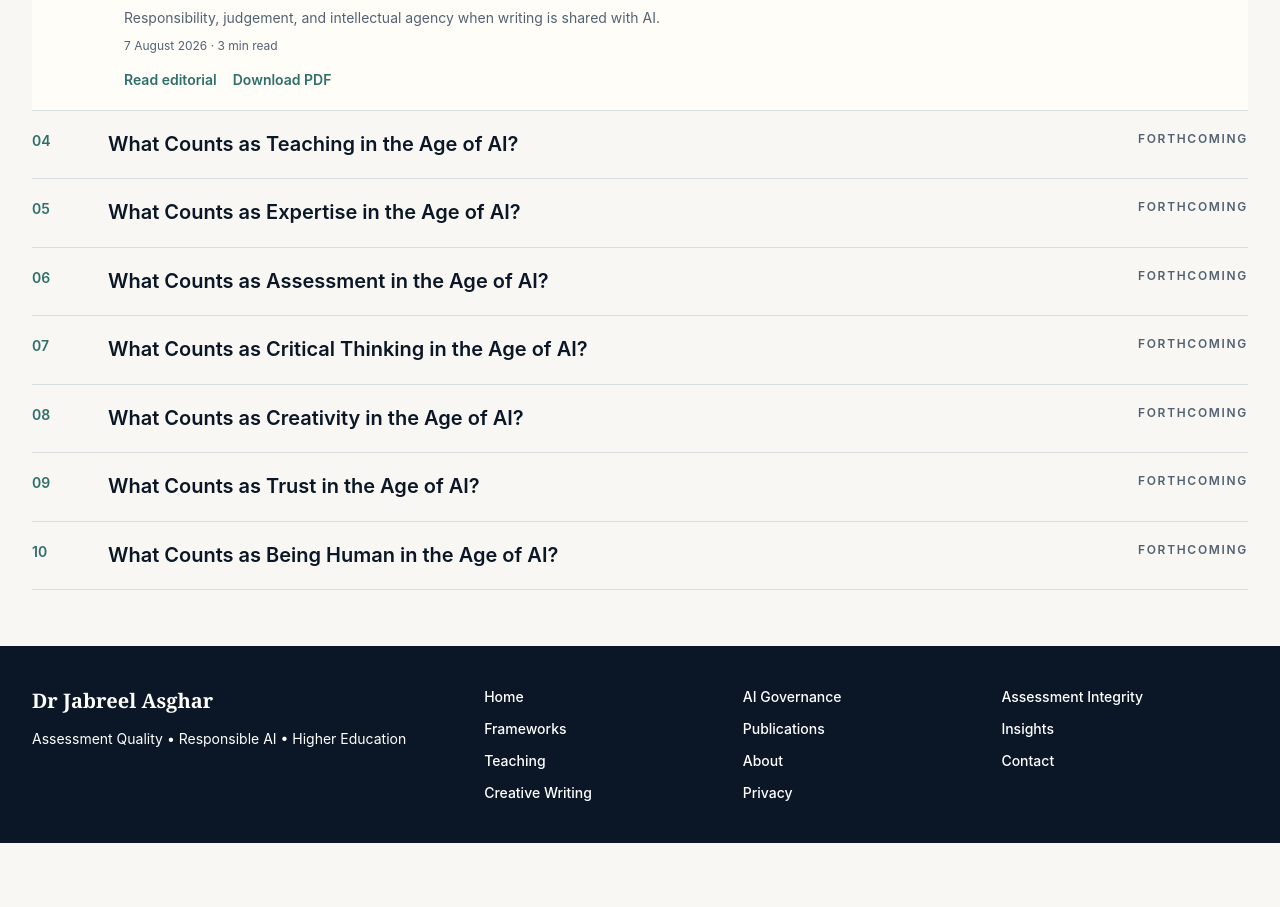
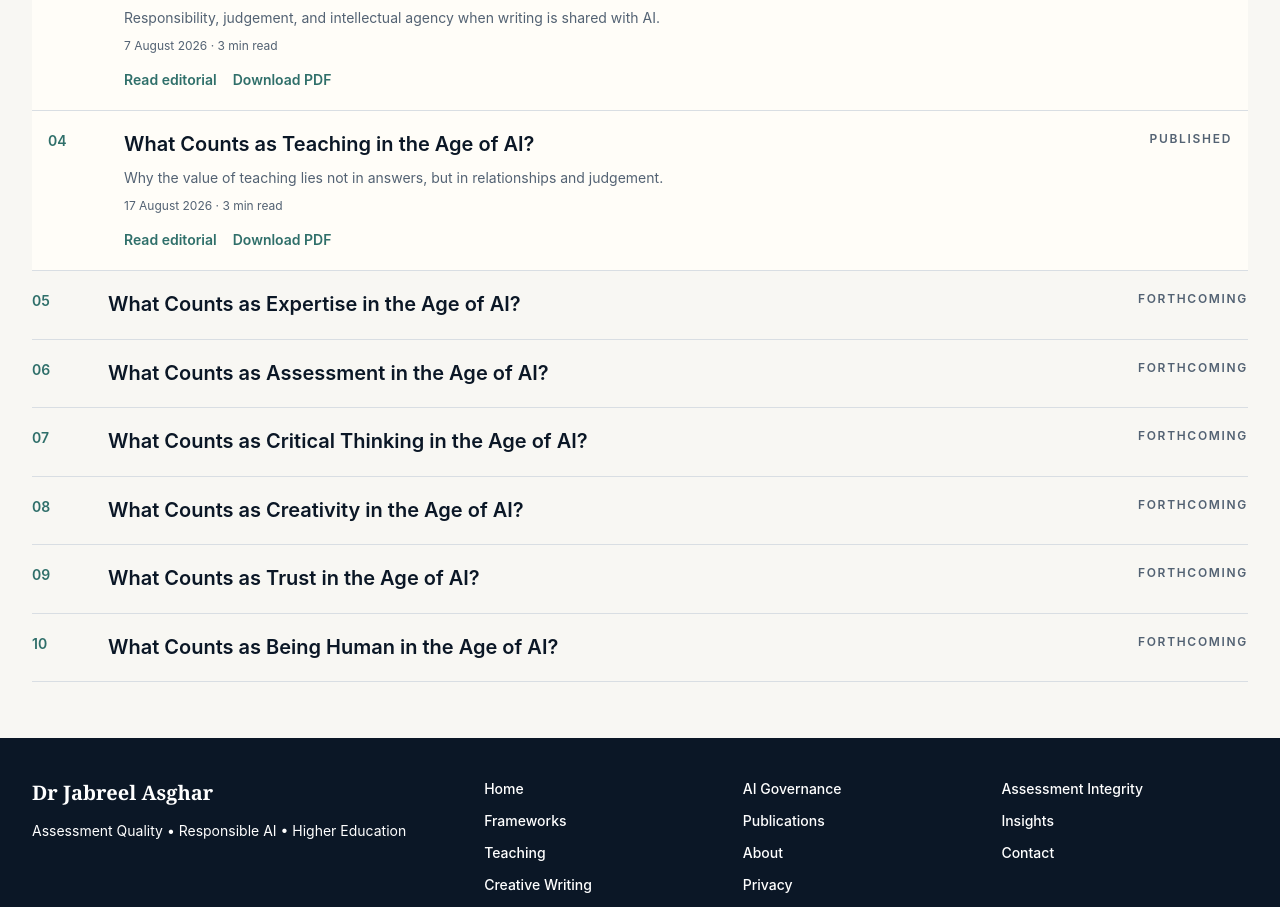
Before and after one commit to Jabreelasghar/jabreel-website, a Next.js app: page /insights in a window 1280 px wide. Shown: the part 900-1807 px from the top of the page. Before the commit the page ends 1743 px from the top, so only its background shows below. Built offline with nearby package versions, Linux system fonts and the light colour scheme.

Commit message:
Publish teaching editorial

```diff
--- a/content/insights/what-counts-as-teaching-age-ai.mdx
+++ b/content/insights/what-counts-as-teaching-in-the-age-of-ai.mdx
@@ -2,7 +2,7 @@
 title: "What Counts as Teaching in the Age of AI?"
 category: "Teaching and Professional Judgement"
 type: "Editorial"
-summary: ""
+summary: "Why the value of teaching lies not in answers, but in relationships and judgement."
 tags: ["Teaching and Professional Judgement"]
 draft: true
 featured: false
--- a/src/data/editorials.json
+++ b/src/data/editorials.json
@@ -93,12 +93,31 @@
   ]
 },
 {
+  "category": "Editorial",
   "series": "What Counts in the Age of AI?",
   "seriesNumber": 4,
   "seriesTotal": 10,
   "slug": "what-counts-as-teaching-in-the-age-of-ai",
-  "status": "forthcoming",
-  "title": "What Counts as Teaching in the Age of AI?"
+  "status": "published",
+  "title": "What Counts as Teaching in the Age of AI?",
+  "subtitle": "Why the value of teaching lies not in answers, but in relationships and judgement.",
+  "authorDisplayName": "Dr Jabreel Asghar",
+  "citationAuthor": "Asghar, J.",
+  "publicationDate": "2026-08-17",
+  "publicationYear": 2026,
+  "displayDate": "17 August 2026",
+  "description": "An editorial examining why teaching retains distinctive value in the age of generative AI through professional judgement, relational trust, and the cultivation of student judgement.",
+  "keywords": ["generative AI", "teaching", "higher education", "professional judgement", "feedback", "teacher identity", "relational trust", "AI in education", "responsible AI", "human judgement"],
+  "pdf": "/downloads/insights/what-counts-as-teaching-in-the-age-of-ai.pdf",
+  "canonicalUrl": "https://jabreelasghar-website.vercel.app/insights/what-counts-as-teaching-in-the-age-of-ai",
+  "about": "This editorial examines what happens to the meaning of teaching when AI can reproduce explanations, feedback, and other forms of instructional support. It argues that the distinctive value of teaching lies not simply in providing information, but in professional judgement, relational trust, and helping learners develop judgement of their own.",
+  "paragraphs": [
+    "A student looked at my written feedback and asked whether it had been generated by AI. The implication was clear: if AI had written it, it was not truly my feedback. What surprised me was not the question itself, but what it revealed—how quickly AI has begun to reshape our understanding of teaching. Should AI-generated feedback matter if its quality had not changed? If it was just as useful as teacher-generated feedback, why did its perceived source reduce its value? Does educational value lie in the feedback itself, or in the human relationship that the feedback represents?",
+    "Perhaps students are not evaluating only information because the value of feedback has always depended on more than its quality. It also depends on students believing that someone read their work, exercised professional judgement, understood their difficulties, and cared enough to respond personally. AI may reproduce the informational content of feedback, but teaching also carries relational value. Students are not merely interpreting comments; they are interpreting evidence of professional attention and judgement. That is part of what gives teaching its professional legitimacy.",
+    "For generations, teachers derived authority from possessing knowledge, explaining concepts, evaluating students, and controlling access to information. AI has weakened the traditional signs by which students identify professional judgement. It has changed the basis on which students recognise teaching itself, raising questions about trust, authenticity, professional identity, and pedagogical expertise. In this new context, the central issue is no longer whether teachers use AI, but how students interpret the presence of AI in acts of teaching.",
+    "If students begin to assume that thoughtful feedback, carefully crafted explanations, or detailed comments are AI-generated, what happens to the recognition of teachers' professional judgement? The wrong question to ask is whether students still need teachers at all. Perhaps the real question is this: did students ever need teachers primarily because teachers possessed information? Students have never needed teachers simply because information was scarce. They needed teachers because educational judgement cannot be reduced to information alone. Teachers have always facilitated what they provided to learners; now they will facilitate what learners access. This progression—from providing answers to cultivating judgement—is far more profound and substantive than traditional professional development.",
+    "Ultimately, AI does not render teachers obsolete. It invites them to reconsider where their professional value truly lies—not in the answers they give, but in the relationships they build and the judgement they cultivate. When my student questioned whether my feedback had been written by AI, the issue was never the quality of the feedback. It was whether the professional judgement behind it was recognised as human. That may become one of the defining challenges of teaching in the age of AI."
+  ]
 },
 {
   "series": "What Counts in the Age of AI?",
```
Also changed, not shown: 2 other files (tests, documents, lock files or other folders).
